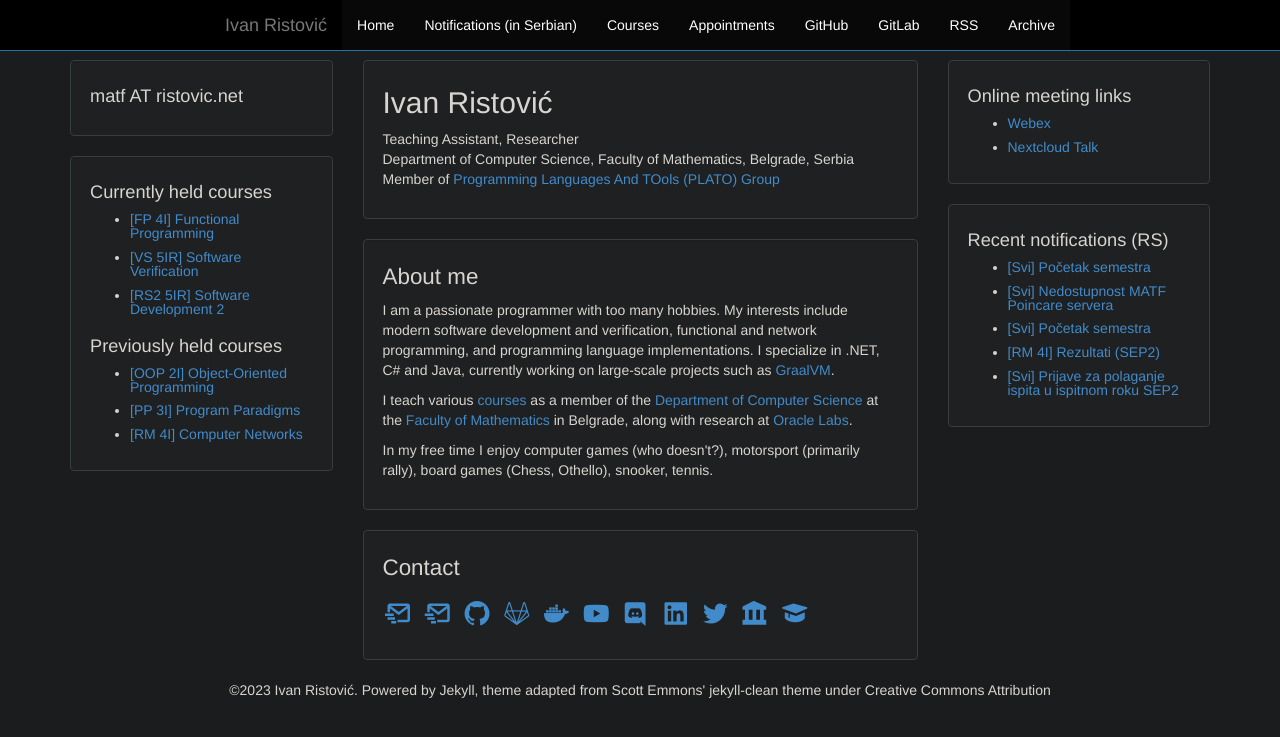
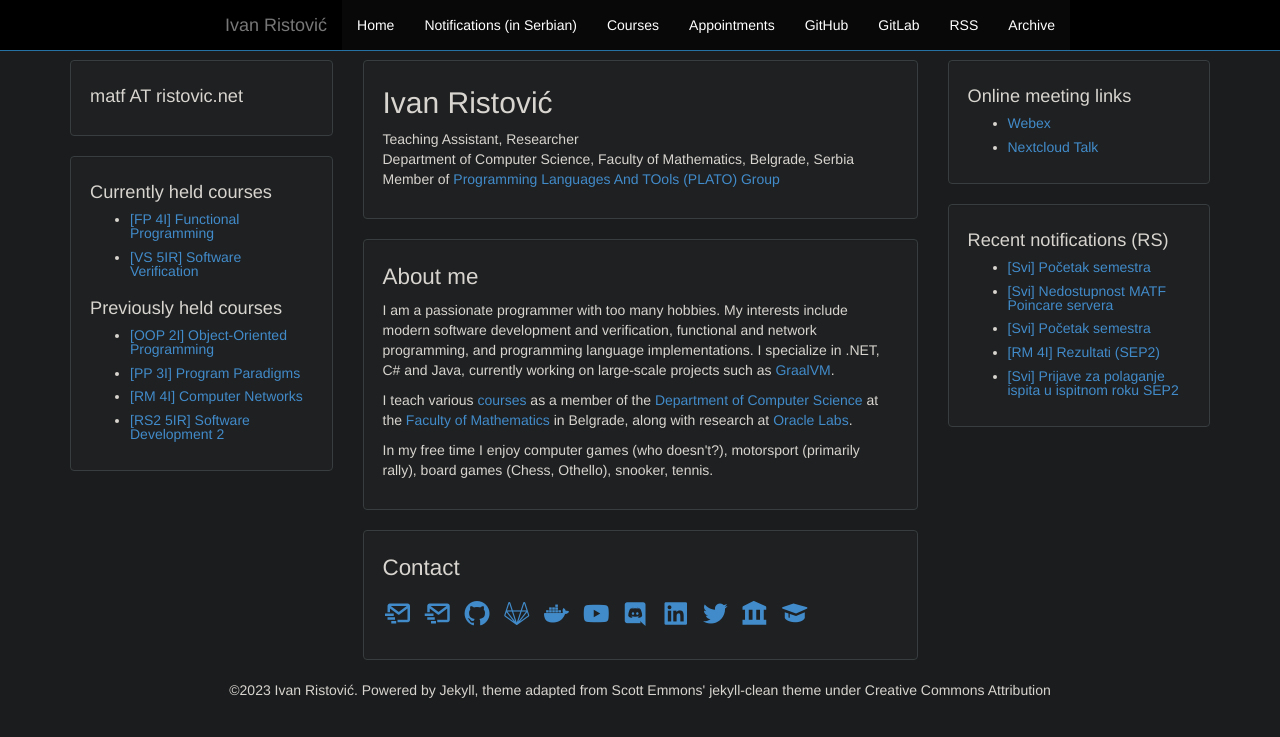
Before and after one commit to ivan-ristovic/matf, a Jekyll site: the page built from index.html, in a window 1280 px wide. Shown: the top 737 px of the page. Built offline with Jekyll 4.4.1, drawn with Linux system fonts in a browser that asks for light colours; part of the change alters nothing that is shown.

```diff
--- a/_includes/courses-list.html
+++ b/_includes/courses-list.html
@@ -2,7 +2,6 @@
 <ul>
   <li><a href="{{ site.baseurl }}/courses/fp">[FP 4I] Functional Programming</a></li>
   <li><a href="{{ site.baseurl }}/courses/vs">[VS 5IR] Software Verification</a></li>
-  <li><a href="{{ site.baseurl }}/courses/rs2">[RS2 5IR] Software Development 2</a></li>
 </ul>
 
 
@@ -11,4 +10,5 @@
   <li><a href="{{ site.baseurl }}/courses/oop">[OOP 2I] Object-Oriented Programming</a></li>
   <li><a href="{{ site.baseurl }}/courses/pp">[PP 3I] Program Paradigms</a></li>
   <li><a href="{{ site.baseurl }}/courses/rm">[RM 4I] Computer Networks</a></li>
+  <li><a href="{{ site.baseurl }}/courses/rs2">[RS2 5IR] Software Development 2</a></li>
 </ul>
```
